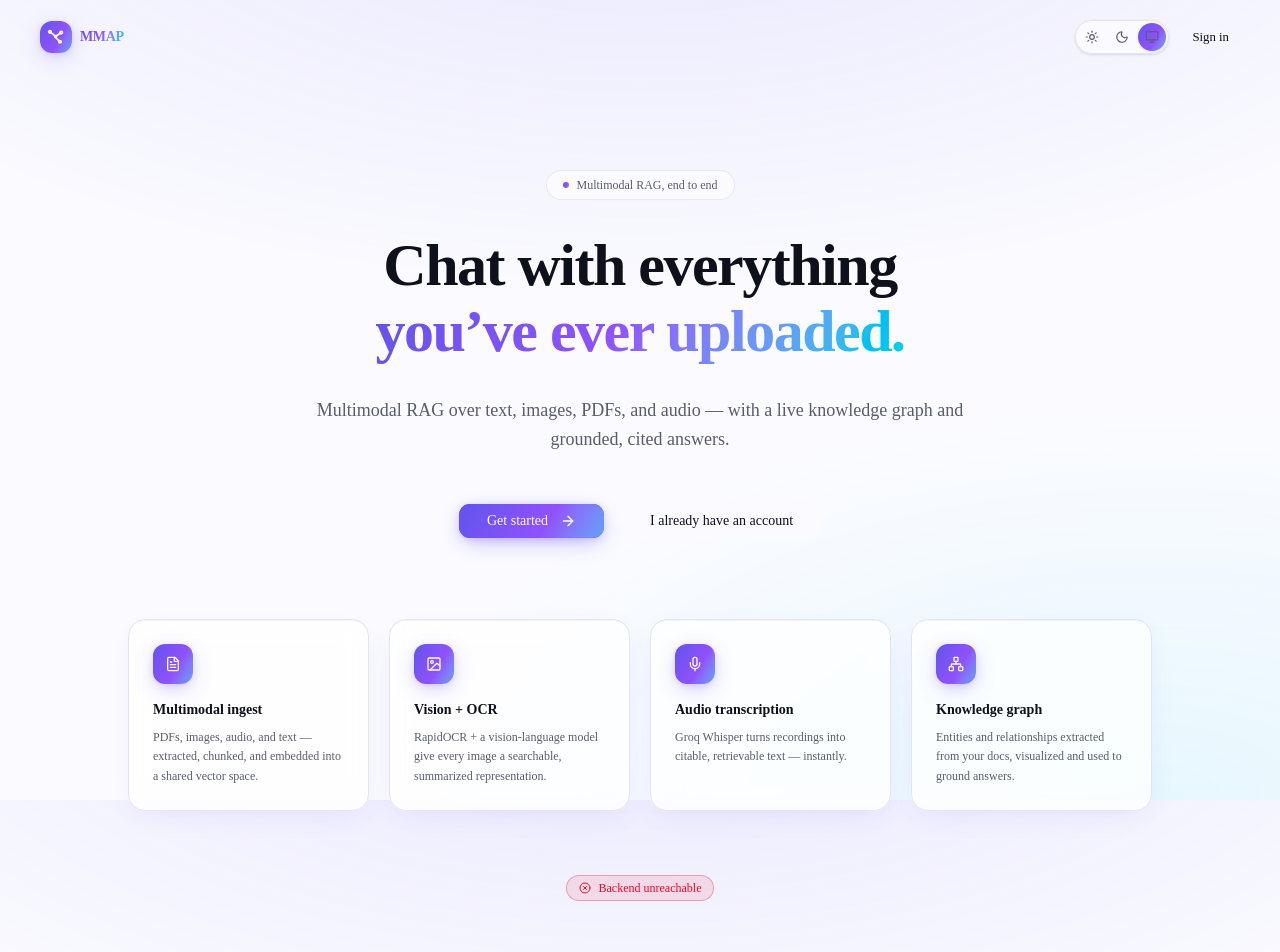
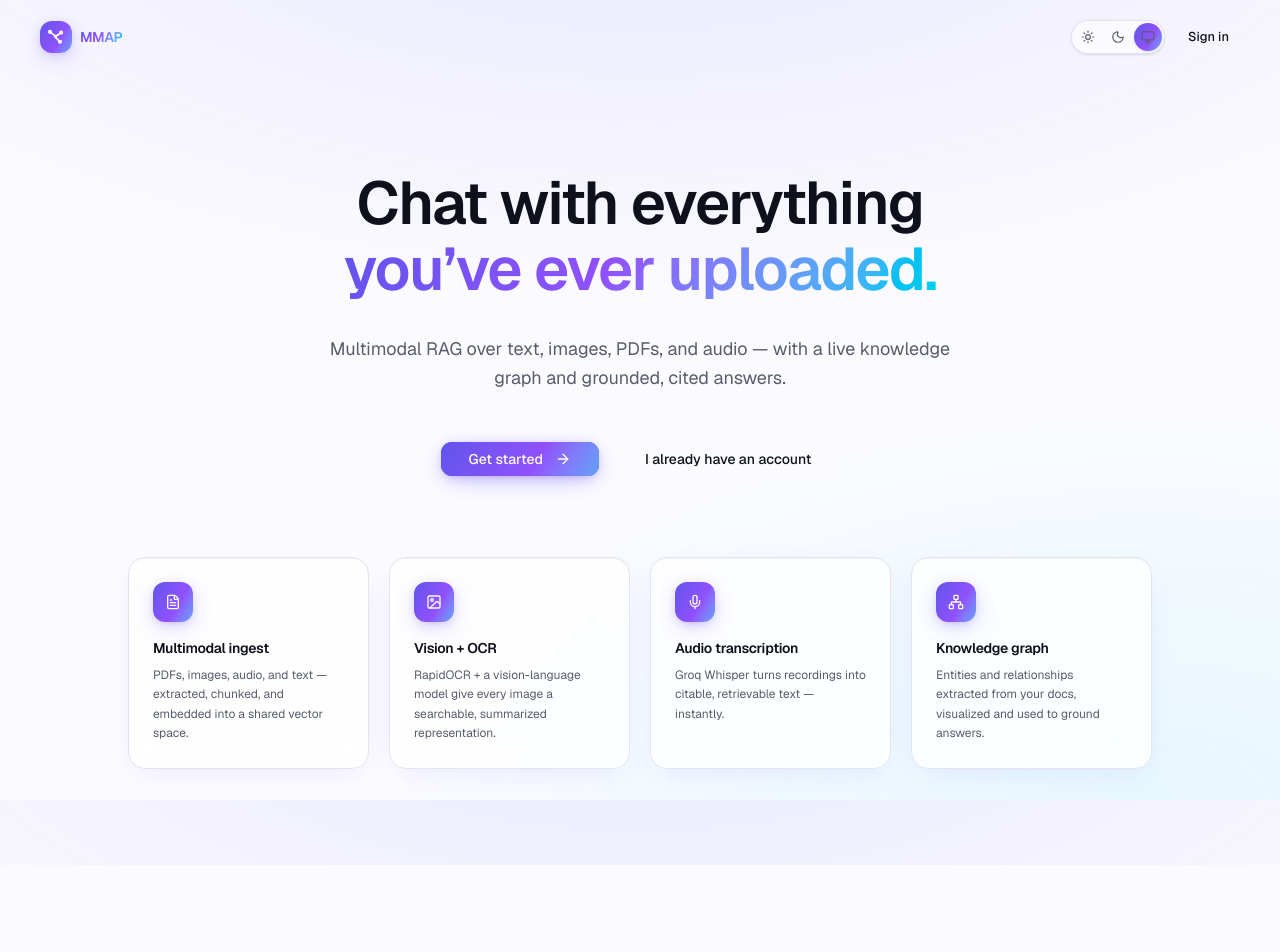
Before and after one commit to JugalGajjar/Multimodal-AI-Intelligence-Platform, a Next.js app in the folder frontend/: page / in a window 1280 px wide. Shown: the top 952 px of the page. After the commit the page ends 865 px from the top, so only its background shows below. Built offline with nearby package versions, Linux system fonts and the light colour scheme; no server answers.

Commit message:
frontend: homepage cleanup + fix Geist font wiring + typography polish

```diff
--- a/frontend/src/app/globals.css
+++ b/frontend/src/app/globals.css
@@ -7,9 +7,9 @@
 @theme inline {
   --color-background: var(--background);
   --color-foreground: var(--foreground);
-  --font-sans: var(--font-sans);
+  --font-sans: var(--font-geist-sans);
   --font-mono: var(--font-geist-mono);
-  --font-heading: var(--font-sans);
+  --font-heading: var(--font-geist-sans);
   --color-sidebar-ring: var(--sidebar-ring);
   --color-sidebar-border: var(--sidebar-border);
   --color-sidebar-accent-foreground: var(--sidebar-accent-foreground);
@@ -156,10 +156,17 @@
   }
   body {
     @apply bg-background text-foreground antialiased;
+    font-feature-settings: "ss01", "cv11", "tnum";
+    text-rendering: optimizeLegibility;
+    -webkit-font-smoothing: antialiased;
+    -moz-osx-font-smoothing: grayscale;
     background-image:
       radial-gradient(ellipse 80% 60% at 50% -20%, color-mix(in oklch, var(--brand) 12%, transparent), transparent),
       radial-gradient(ellipse 60% 50% at 90% 100%, color-mix(in oklch, var(--accent-cyan) 8%, transparent), transparent);
     background-attachment: fixed;
+  }
+  h1, h2, h3, h4 {
+    letter-spacing: -0.02em;
   }
   .dark body {
     background-image:
--- a/frontend/src/app/page.tsx
+++ b/frontend/src/app/page.tsx
@@ -1,7 +1,6 @@
 import { ArrowRight, FileText, Image as ImageIcon, Mic, Network } from "lucide-react";
 import Link from "next/link";
 
-import { HealthStatus } from "@/components/health-status";
 import { BrandMark } from "@/components/layout/brand-mark";
 import { ThemeToggle } from "@/components/theme/theme-toggle";
 import { buttonVariants } from "@/components/ui/button";
@@ -47,11 +46,6 @@ export default function Home() {
 
       <main className="flex flex-1 flex-col items-center justify-center px-6 py-16 sm:py-24">
         <section className="flex max-w-3xl flex-col items-center gap-8 text-center">
-          <span className="inline-flex items-center gap-2 rounded-full border border-border/80 bg-card/60 px-4 py-1.5 text-xs text-muted-foreground backdrop-blur-sm">
-            <span className="size-1.5 rounded-full bg-gradient-brand" />
-            Multimodal RAG, end to end
-          </span>
-
           <h1 className="text-4xl font-semibold leading-[1.1] tracking-tight sm:text-6xl">
             Chat with everything
             <br />
@@ -103,15 +97,7 @@ export default function Home() {
             </article>
           ))}
         </section>
-
-        <section className="mt-16">
-          <HealthStatus />
-        </section>
       </main>
-
-      <footer className="border-t border-border/60 px-6 py-6 text-center text-xs text-muted-foreground sm:px-10">
-        Built with FastAPI, Next.js, Qdrant, and Neo4j.
-      </footer>
     </div>
   );
 }
--- a/frontend/src/components/health-status.tsx
+++ /dev/null
@@ -1,38 +0,0 @@
-"use client";
-
-import { useQuery } from "@tanstack/react-query";
-import { CircleCheck, CircleX, Loader2 } from "lucide-react";
-
-import { fetchHealth, type HealthResponse } from "@/lib/api";
-
-export function HealthStatus() {
-  const { data, isLoading, isError } = useQuery<HealthResponse>({
-    queryKey: ["health"],
-    queryFn: fetchHealth,
-  });
-
-  if (isLoading) {
-    return (
-      <span className="inline-flex items-center gap-2 rounded-full border border-border/60 bg-card/60 px-3 py-1 text-xs text-muted-foreground backdrop-blur-sm">
-        <Loader2 className="size-3 animate-spin" aria-hidden="true" />
-        Probing backend…
-      </span>
-    );
-  }
-
-  if (isError) {
-    return (
-      <span className="inline-flex items-center gap-2 rounded-full border border-destructive/30 bg-destructive/10 px-3 py-1 text-xs text-destructive">
-        <CircleX className="size-3" aria-hidden="true" />
-        Backend unreachable
-      </span>
-    );
-  }
-
-  return (
-    <span className="inline-flex items-center gap-2 rounded-full border border-emerald-500/30 bg-emerald-500/10 px-3 py-1 text-xs text-emerald-700 dark:text-emerald-300">
-      <CircleCheck className="size-3" aria-hidden="true" />
-      Backend {data?.status} · v{data?.version} · {data?.environment}
-    </span>
-  );
-}
```
Also changed, not shown: 6 other files (tests, documents, lock files or other folders).
